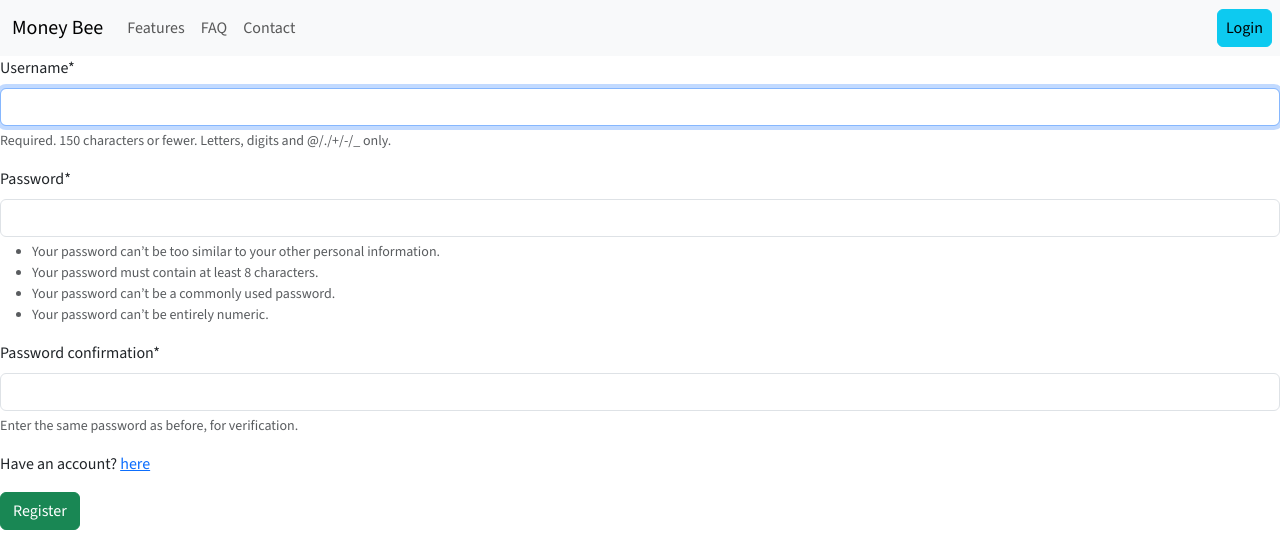
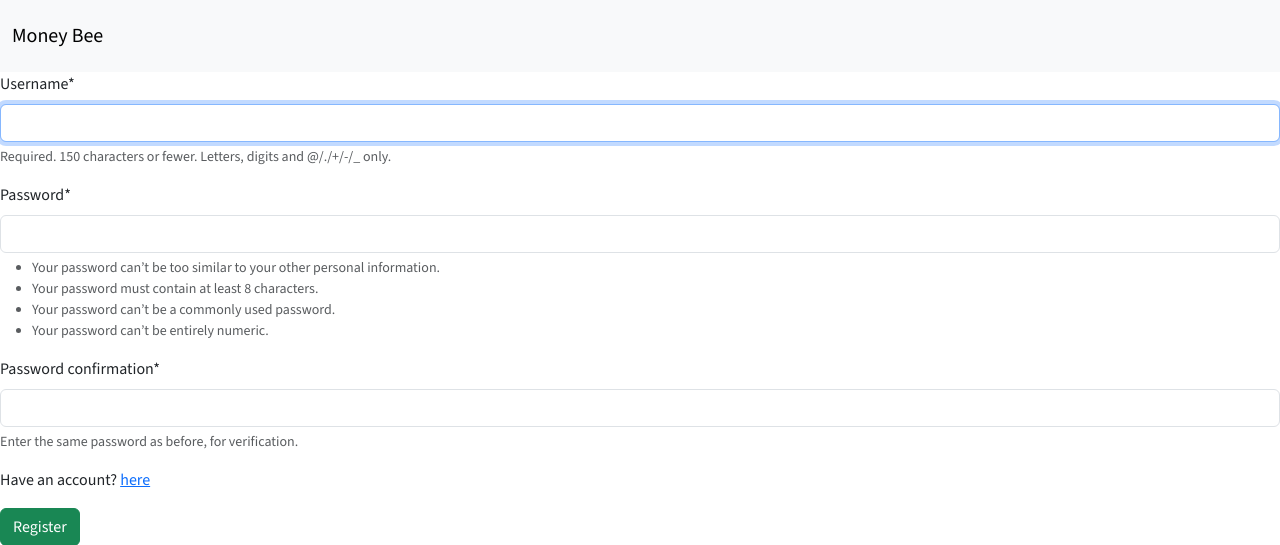
Before and after one commit to ysgurjar/pp4_expense_tracker, a Django app: page /sign-up/ in a window 1280 px wide. Shown: the top 545 px of the page. Run offline with Django 5.2, Linux system fonts and the light colour scheme; some libraries are stand-ins or nearby versions.

Commit message:
modify navbar for sign in and sign up page

```diff
--- a/expense_tracker/templates/registration/sign_up.html
+++ b/expense_tracker/templates/registration/sign_up.html
@@ -1,6 +1,17 @@
 {% extends 'base.html' %}
+
 {% block title %}Login{% endblock %}
 {% load crispy_forms_tags %}
+
+{% block navbar %}
+<nav class="navbar navbar-expand-lg bg-body-tertiary">
+<div class="container-fluid">
+    <a class="navbar-brand" href={% url 'home' %}>Money Bee</a>
+</div>
+</nav>
+{% endblock%}
+
+
 {% block content %}
     <form method="POST">
         {% csrf_token %}{{form|crispy}}
--- a/main/settings.py
+++ b/main/settings.py
@@ -145,4 +145,4 @@ CRISPY_TEMPLATE_PACK = 'bootstrap5'
 
 LOGIN_REDIRECT_URL="/personal"
 
-LOGOUT_REDIRECT_URL="/login"
+LOGOUT_REDIRECT_URL="/home"
```
Also changed, not shown: expense_tracker/templates/registration/login.html (+10 -0 lines).
